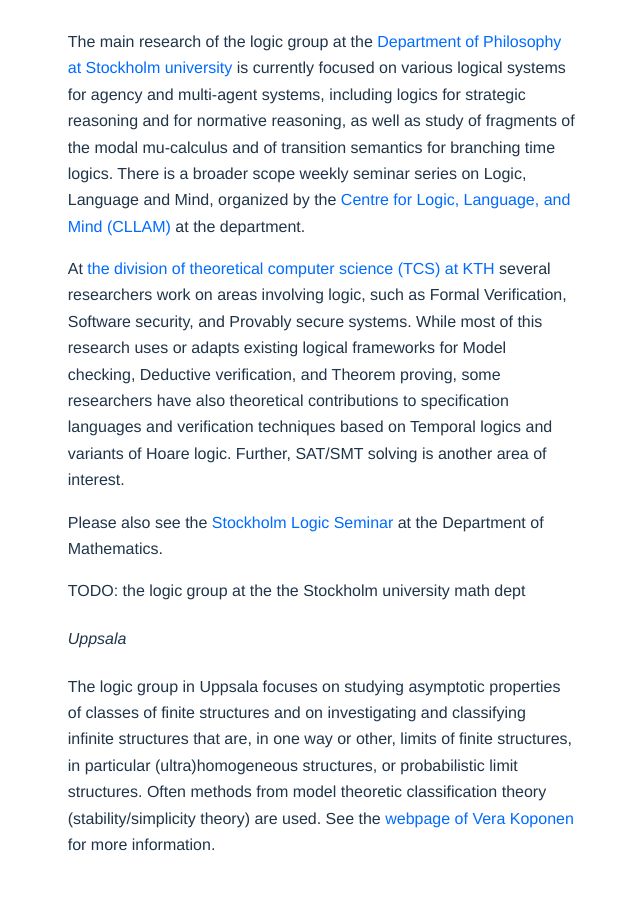
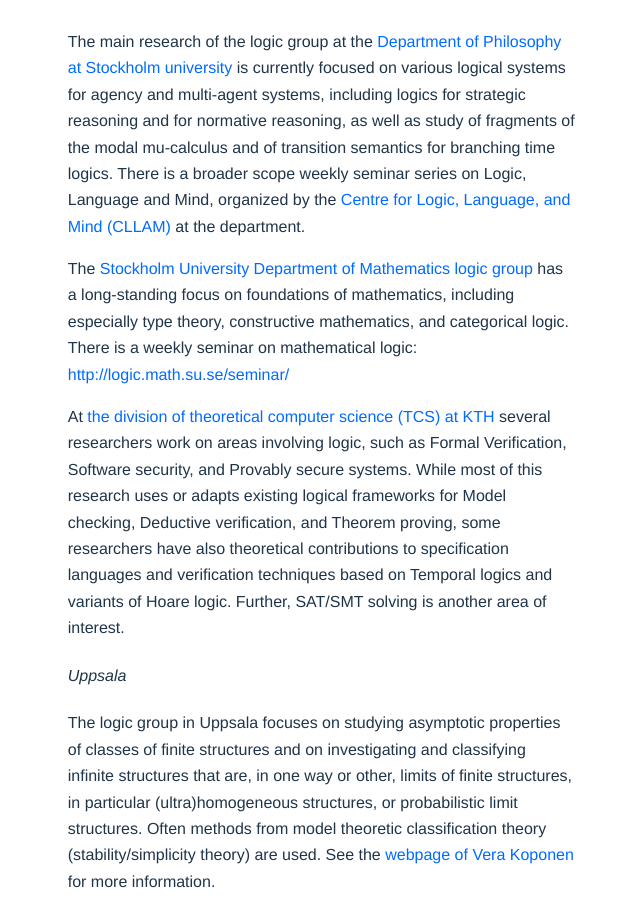
Before and after one commit to scandinavianlogic/scandinavianlogic.github.io, a Jekyll site: the page built from logic-in-scandinavia.md, in a window 1280 px wide and 900 px high, scrolled down 2272 px. Shown: the whole window, without its empty margins (217-857 px from the left). Built offline with Jekyll 4.4.1, drawn with Linux system fonts in a browser that asks for light colours.

Commit message:
logic at the sthlm math dept

```diff
--- a/logic-in-scandinavia.md
+++ b/logic-in-scandinavia.md
@@ -98,6 +98,12 @@ series on Logic, Language and Mind, organized by the
 [Centre for Logic, Language, and Mind (CLLAM)](https://www.philosophy.su.se/english/research/projects-and-centers/cllam)
 at the department.
 
+The
+[Stockholm University Department of Mathematics logic group](https://www.math.su.se/english/research/research-groups/research-group-in-mathematical-logic-1.330078)
+has a long-standing focus on foundations of mathematics, including especially
+type theory, constructive mathematics, and categorical logic. There is a weekly
+seminar on mathematical logic: <http://logic.math.su.se/seminar/>
+
 At
 [the division of theoretical computer science (TCS) at KTH](https://www.kth.se/tcs)
 several researchers work on areas involving logic, such as Formal Verification,
@@ -107,12 +113,6 @@ verification, and Theorem proving, some researchers have also theoretical
 contributions to specification languages and verification techniques based on
 Temporal logics and variants of Hoare logic. Further, SAT/SMT solving is another
 area of interest.
-
-Please also see the
-[Stockholm Logic Seminar](http://logic.math.su.se/seminar)
-at the Department of Mathematics.
-
-{{ "TODO: the logic group at the the Stockholm university math dept" | log_warning }}
 
 #### Uppsala
 
```
